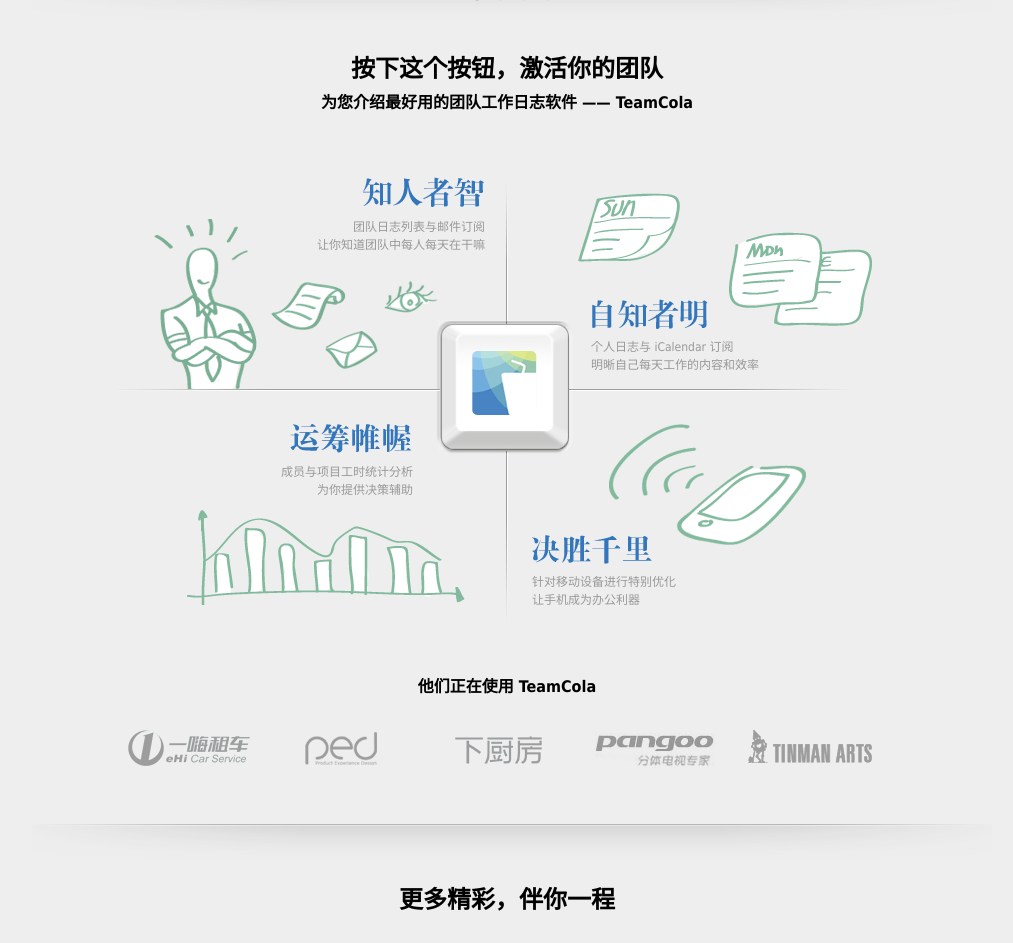
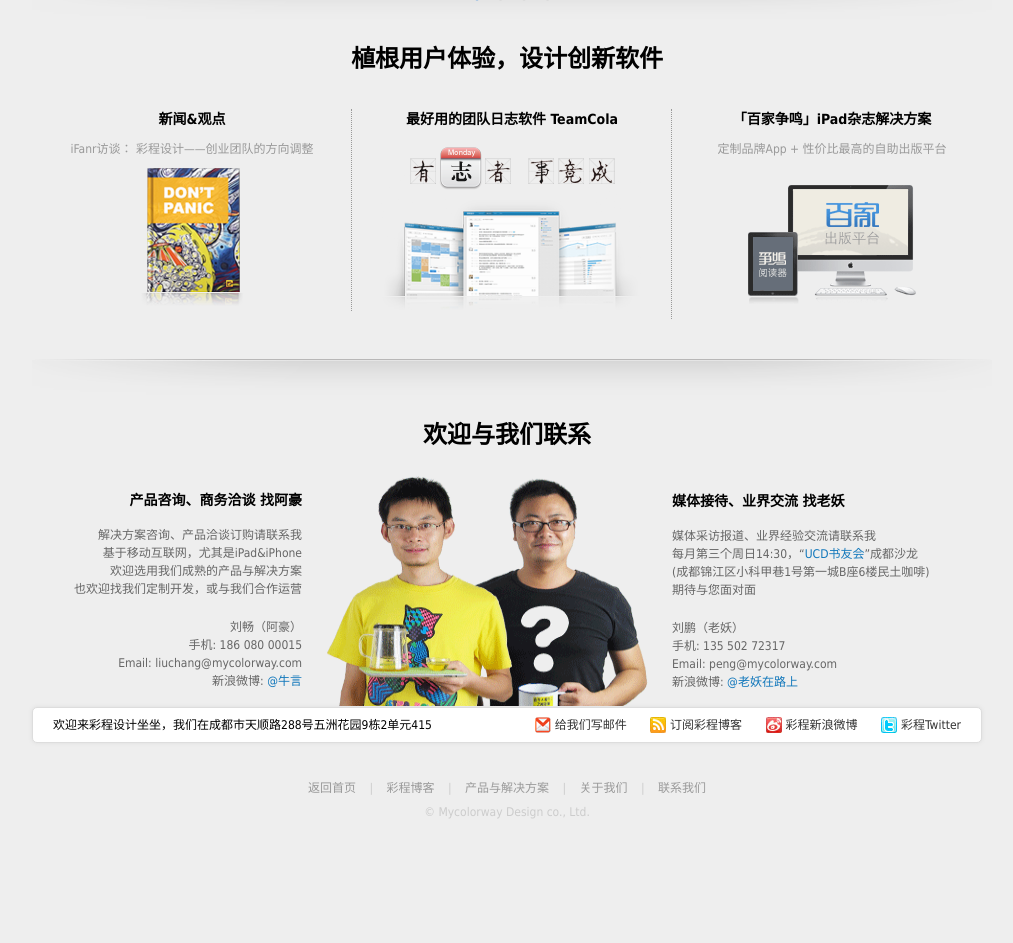
Before and after one commit to mycolorway/ccw-site, a plain HTML site: page index.html in a window 1280 px wide. Shown: the part 555-1498 px from the top of the page, without its empty margins (133-1146 px from the left). After the commit the page ends 1396 px from the top, so only its background shows below. Drawn offline with Linux system fonts and the light colour scheme.

Commit message:
modify index

```diff
--- a/assets/css/default.css
+++ b/assets/css/default.css
@@ -182,7 +182,7 @@
 		text-align: center;
 	}
 	.other-box .desc div#ch-run,
-	.other-box .desc div#news-v {
+	.other-box .desc div#blueprint {
 		padding-right: 19px; border-right: 1px dotted #999;
 	}
 	.other-box .desc h3 {
--- a/index.html
+++ b/index.html
@@ -3,7 +3,7 @@
 <head>
 	<meta http-equiv="X-UA-Compatible" content="chrome=1">
 	<meta charset="utf-8" />
-	<title>彩程设计-植根用户体验 聚焦移动互联</title>
+	<title>彩程设计-植根用户体验，设计创新软件</title>
 	<link rel="stylesheet" href="assets/css/default.css" />
 	<!--[if lte IE 8]>
 		<link rel="stylesheet" href="assets/css/fuckie.css" />
@@ -43,10 +43,10 @@
 
 			<div class="slide clearfix">
 				<ul id="player">
-					<li class="cur"><a href="http://teamcola.com/?utm_source=slide_home&utm_medium=slide&utm_campaign=ccwsite" target="_blank"><img src="assets/img/slide-teamcola-110915.png" alt="TeamCola,　最好用的团队工作日志软件" /></a></li>
+					<li class="cur"><a href="http://teamcola.com/?utm_source=slide_home&utm_medium=slide&utm_campaign=ccwsite" target="_blank"><img src="assets/img/slide-teamcola-111008.png" alt="TeamCola,　最好用的团队工作日志软件" /></a></li>
 					<li><a href="http://mag.mycolorway.com/" target="_blank"><img src="assets/img/slide-mymag06281.jpg" alt="百家，让ipad杂志活起来" /></a></li>
 					<li><a href="http://bit.ly/zhengming" target="_blank"><img src="assets/img/slide-mymag0628.jpg" alt="争鸣，ipad杂志预览工具" /></a></li>
-					<li><a href="http://goo.gl/dAG7P" target="_blank"><img src="assets/img/slide-longhu.jpg" alt="龙湖北城天街" /></a></li>
+					<li><a href="http://goo.gl/dAG7P" target="_blank"><img src="assets/img/slide-longhu-20111008.jpg" alt="龙湖北城天街" /></a></li>
 				</ul>
 				<ul id="ctrl">
 					<li class="c1 cur">•</li>
@@ -56,56 +56,27 @@
 				</ul>
 			</div>
 
-			<div class="teamcola-box">
-				<h2>按下这个按钮，激活你的团队</h2>
-				<h3>为您介绍最好用的团队工作日志软件 —— TeamCola</h3>
-				<div class="desc">
-					<dl>
-						<dt class="l t x1">知人者智</dt>
-						<dd class="l t x1">团队日志列表与邮件订阅<br/>让你知道团队中每人每天在干嘛</dd>
-						<dt class="r t x2">自知者明</dt>
-						<dd class="r t x2">个人日志与 iCalendar 订阅<br/>明晰自己每天工作的内容和效率</dd>
-						<dt class="l b x3">运筹帷幄</dt>
-						<dd class="l b x3">成员与项目工时统计分析<br/>为你提供决策辅助</dd>
-						<dt class="r b x4">决胜千里</dt>
-						<dd class="r b x4">针对移动设备进行特别优化<br/>让手机成为办公利器</dd>
-					</dl>
-					<a class="link" href="http://teamcola.com/?utm_source=show_home_btn&utm_medium=show&utm_campaign=ccwsite" title="访问 TeamCola 网站" target="_blank">TeamCola</a>
-				</div>
-				<div class="client-li clearfix">
-					<div class="title">他们正在使用 TeamCola</div>
-					<ul>
-						<li><a href="http://1hai.com/" target="_blank"><img src="assets/img/clients/1hai.png" alt="一嗨租车网" /></a></li>
-						<li><a href="http://alipay.com/" target="_blank"><img src="assets/img/clients/alipayped.png" alt="支付宝PED团队" /></a></li>
-						<li><a href="http://www.xiachufang.com/" target="_blank"><img src="assets/img/clients/xiachufang.png" alt="下厨房" /></a></li>
-						<li><a href="http://www.pangoo.com/" target="_blank"><img src="assets/img/clients/pangoo.png" alt="PANGOO分体电视专家" /></a></li>
-						<li><a href="http://www.tinman.cn/" target="_blank"><img src="assets/img/clients/tinmanarts.png" alt="铁皮人美术" /></a></li>
-					</ul>
-				</div>
-			</div>
 
-			<div class="hr"><hr></hr></div>
+
 
 			<div class="other-box">
-				<h2>更多精彩，伴你一程</h2>
+				<h2>植根用户体验，设计创新软件</h2>
 				<div class="desc clearfix">
 
 					<div id="ch-run">
 						<h3>新闻&观点</h3>
-						<span><a href="http://blog.mycolorway.com/2011/07/07/design-philosophies-of-teamcola/" target="_blank">精简、透明、开放—TeamCola背后的产品设计哲学</a></span><br />
-						<a href="http://blog.mycolorway.com/2011/07/07/design-philosophies-of-teamcola/" target="_blank"><img width="200" height="150" src="assets/img/other-app-desc.png" alt="精简、透明、开放—TeamCola背后的产品设计哲学" /></a>
+						<span><a href="http://blog.mycolorway.com/2011/07/07/design-philosophies-of-teamcola/" target="_blank">iFanr访谈： 彩程设计——创业团队的方向调整</a></span><br />
+						<a href="http://blog.mycolorway.com/2011/07/07/design-philosophies-of-teamcola/" target="_blank"><img width="104" height="138" src="assets/img/other-app-news.png" alt="精简、透明、开放—TeamCola背后的产品设计哲学" /></a>
 					</div>
+					<div id="blueprint">
+						<h3>最好用的团队日志软件 TeamCola</h3>
 
+						<img width="262" height="174" src="assets/img/other-app-teamcola.png" alt="iPad售楼助手，即将登场" />
+					</div>
 					<div id="news-v">
 						<h3>「百家争鸣」iPad杂志解决方案</h3>
 						<span><a href="http://mag.mycolorway.com/" target="_blank">定制品牌App + 性价比最高的自助出版平台</a></span><br />
-                        <a href="http://mag.mycolorway.com/" target="_blank"><img width="200" height="150" src="assets/img/other-app-desc2.png" alt="「百家争鸣」iPad杂志解决方案" /></a>
-					</div>
-
-					<div id="blueprint">
-						<h3>iPad售楼助手，即将登场</h3>
-						<span>接待客户、查看户型、计算房贷、贴身服务</span><br />
-						<img width="280" height="150" src="assets/img/other-app-desc3.png" alt="iPad售楼助手，即将登场" />
+					    <a href="http://mag.mycolorway.com/" target="_blank"><img width="189" height="141" src="assets/img/other-app-mymag.png" alt="「百家争鸣」iPad杂志解决方案" /></a>
 					</div>
 
 				</div>
```
Also changed, not shown: assets/img/other-app-mymag.png (added), assets/img/other-app-news.png (added), assets/img/other-app-teamcola.png (added), assets/img/slide-longhu-20111008.jpg (added), assets/img/slide-teamcola-111008.png (added).
